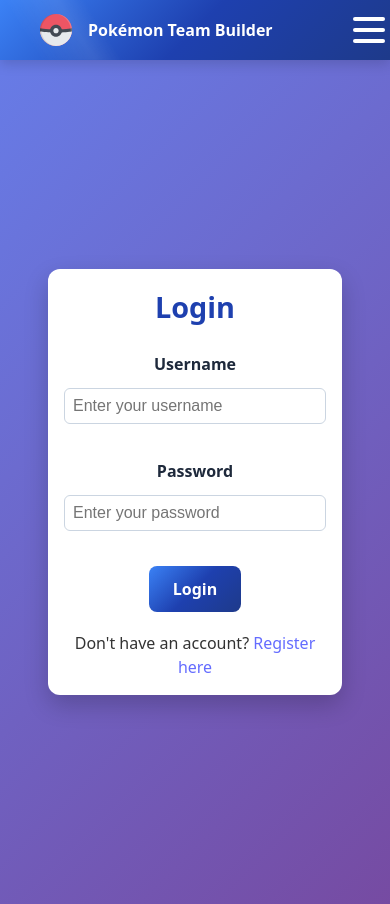
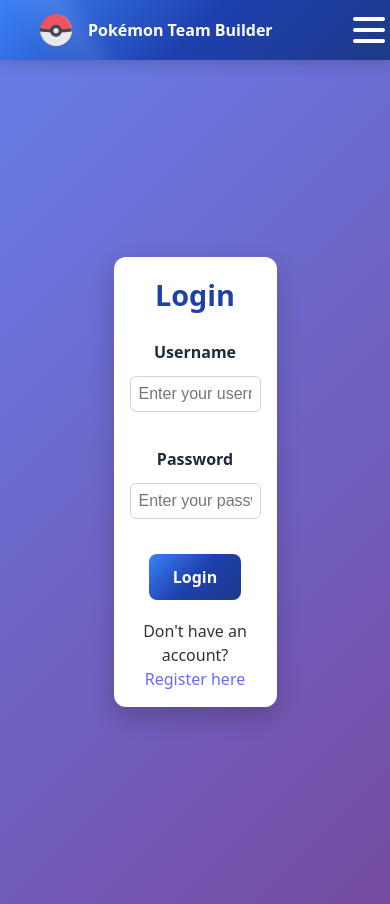
Before and after one commit to DanielBucceri/front-end-web-app-assignment, a React (Vite) app: page /login in a window 390 px wide. Built offline with nearby package versions, Linux system fonts and the light colour scheme; no server answers.

Commit message:
refactor: consolidate auth styles into shared CSS and adjust layout dimensions

```diff
--- a/src/App.css
+++ b/src/App.css
@@ -1,4 +1,5 @@
 #root {
+  width: 50%;
   max-width: 1280px;
   margin: 0 auto;
   padding: 2rem;
--- a/src/styles/CreateBuild.css
+++ b/src/styles/CreateBuild.css
@@ -1,102 +1,17 @@
-.auth-container {
-    display: flex;
-    justify-content: center;
-    align-items: center;
-    padding: 2rem;
-  }
+@import url('./auth.css');
 
-  .auth-card {
-    background: white;
-    padding: 2rem;
-    border-radius: 12px;
-    box-shadow: 0 10px 25px rgba(0, 0, 0, 0.2);
+.pokemon-image {
     width: 100%;
-    color: #333;
-  }
-
-  .auth-card h2 {
-    margin-top: 0;
-    margin-bottom: 1.5rem;
-    color: #1e40af;
-    font-size: 1.8rem;
-    text-align: center;
-  }
-
-  .auth-form {
-    display: flex;
-    flex-direction: column;
-    gap: 1.2rem;
-  }
-
-  .form-group {
-    display: flex;
-    flex-direction: column;
-    gap: 0.5rem;
-  }
-
-  .form-group label {
-    font-weight: bold;
-    color: #555;
-    font-size: 1rem;
-  }
-
-  .form-group input {
-    padding: 0.75rem;
-    border: 2px solid #e1e5e9;
-    border-radius: 6px;
-    font-size: 1rem;
-    transition: border-color 0.3s ease, box-shadow 0.3s ease;
-  }
-
-  .form-group select {
-    padding: 0.75rem;
-    border: 2px solid #e1e5e9;
-    border-radius: 6px;
-    font-size: 1rem;
-    transition: border-color 0.3s ease, box-shadow 0.3s ease;
-  }
+    height: auto;
+    max-width: 120px;
+    width: 100%;
+    image-rendering: pixelated;
+    display: block;
+    margin: 0 auto;
+}
 
 
-  .submit-button {
-    background: linear-gradient(135deg, #3b82f6 0%, #1e40af 50%, #1e3a8a 100%);
-    color: white;
-    border: none;
-    padding: 0.75rem 1.5rem;
-    border-radius: 6px;
-    font-size: 1rem;
-    font-weight: bold;
-    cursor: pointer;
-    transition: transform 0.2s ease, box-shadow 0.2s ease;
-    margin-top: 0.5rem;
-  }
-
-  .submit-button:hover {
-    transform: translateY(-2px);
-    box-shadow: 0 4px 12px rgba(59, 130, 246, 0.4);
-  }
-
-  .submit-button:disabled {
-    opacity: 0.6;
-    cursor: not-allowed;
-    transform: none;
-  }
-
-
-  .auth-footer a:hover {
-    text-decoration: underline;
-  }
-
-  .error-message {
-    color: red;
-  }
-
-  /* Responsive */
-  @media (max-width: 640px) {
-    .auth-card {
-      padding: 1rem;
-    }
-
-    .auth-container {
-      padding: 1rem;
-    }
-  }
+#moves {
+    margin: 0 auto;
+    width: 100%;
+}
--- a/src/styles/EditBuild.css
+++ b/src/styles/EditBuild.css
@@ -9,3 +9,9 @@
     display: block;
     margin: 0 auto;
 }
+
+
+#moves {
+    margin: 0 auto;
+    width: 100%;
+}
```
